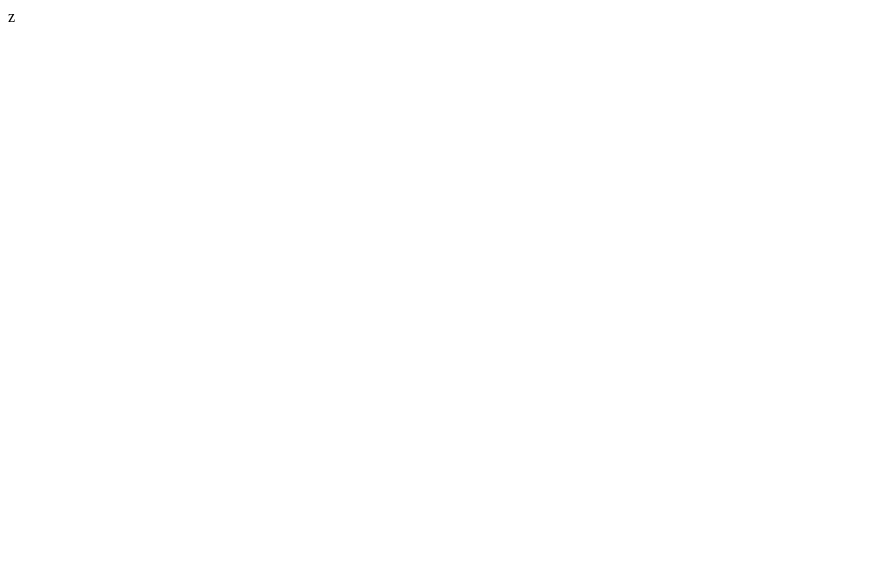
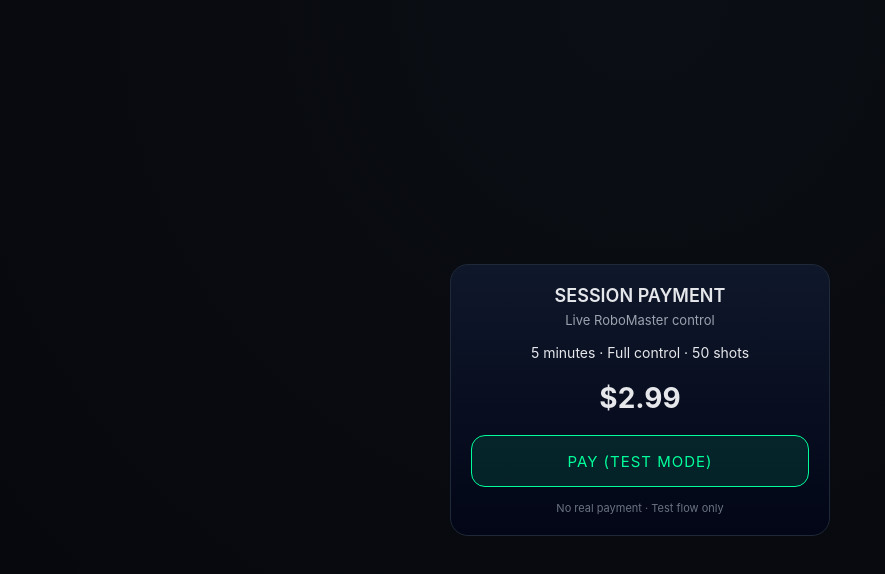
Before and after one commit to AvailApp13/Driveathome, a plain HTML site: page payment.html in a window 1280 px wide. Shown: the whole page, without its empty margins (0-885 px from the left). Drawn offline with Linux system fonts and the light colour scheme.

Commit message:
Update payment.html

```diff
--- a/payment.html
+++ b/payment.html
@@ -1 +1,116 @@
-z
+<!DOCTYPE html>
+<html lang="ru">
+<head>
+  <meta charset="UTF-8" />
+  <meta name="viewport" content="width=device-width, initial-scale=1.0, user-scalable=no" />
+  <title>DriveAtHome — Payment</title>
+
+  <style>
+    * {
+      box-sizing: border-box;
+      font-family: -apple-system, BlinkMacSystemFont, "Segoe UI", Roboto, Inter, sans-serif;
+    }
+
+    body {
+      margin: 0;
+      min-height: 100vh;
+      background: radial-gradient(circle at top, #0b0e14, #05070c);
+      color: #e5e7eb;
+      display: flex;
+      align-items: center;
+      justify-content: center;
+    }
+
+    .card {
+      width: 90%;
+      max-width: 380px;
+      background: linear-gradient(180deg, #0f172a, #020617);
+      border: 1px solid #1f2937;
+      border-radius: 18px;
+      padding: 20px;
+      text-align: center;
+    }
+
+    .title {
+      font-size: 18px;
+      font-weight: 600;
+      margin-bottom: 6px;
+    }
+
+    .sub {
+      font-size: 13px;
+      color: #9ca3af;
+      margin-bottom: 16px;
+    }
+
+    .info {
+      font-size: 14px;
+      margin-bottom: 20px;
+    }
+
+    .price {
+      font-size: 28px;
+      font-weight: 700;
+      margin-bottom: 20px;
+    }
+
+    .pay-btn {
+      width: 100%;
+      height: 52px;
+      border-radius: 14px;
+      border: 1px solid #00ff9c;
+      background: rgba(0,255,156,0.1);
+      color: #00ff9c;
+      font-size: 15px;
+      letter-spacing: 1px;
+      cursor: pointer;
+    }
+
+    .pay-btn:active {
+      background: rgba(0,255,156,0.2);
+    }
+
+    .test {
+      margin-top: 14px;
+      font-size: 11px;
+      color: #6b7280;
+    }
+  </style>
+</head>
+<body>
+
+  <div class="card">
+    <div class="title">SESSION PAYMENT</div>
+    <div class="sub">Live RoboMaster control</div>
+
+    <div class="info" id="sessionInfo">Loading…</div>
+    <div class="price" id="priceValue">$0.00</div>
+
+    <button class="pay-btn" onclick="pay()">PAY (TEST MODE)</button>
+
+    <div class="test">No real payment · Test flow only</div>
+  </div>
+
+  <script>
+    const params = new URLSearchParams(window.location.search);
+    const time = params.get("time") || "5";
+
+    const sessionInfo = document.getElementById("sessionInfo");
+    const priceValue = document.getElementById("priceValue");
+
+    if (time === "10") {
+      sessionInfo.textContent = "10 minutes · Full control · 100 shots";
+      priceValue.textContent = "$4.99";
+    } else {
+      sessionInfo.textContent = "5 minutes · Full control · 50 shots";
+      priceValue.textContent = "$2.99";
+    }
+
+    function pay() {
+      // TEST FLOW — потом заменим на PayPal SDK
+      window.location.href = `session_full.html?time=${time}`;
+    }
+  </script>
+
+</body>
+</html>
```
